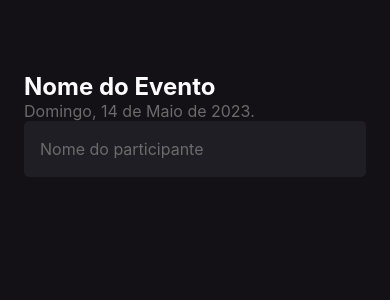
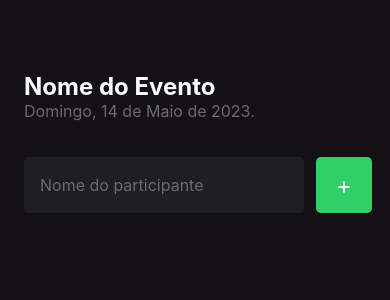
Before and after one commit to PattonHoffiman/react-native-study-2023, a React Native app: screen / in a window 390 px wide. Shown: the top 300 px of the page. Built offline with nearby package versions, Linux system fonts and the light colour scheme.

Commit message:
add: create button and form

```diff
--- a/src/screens/Home/index.tsx
+++ b/src/screens/Home/index.tsx
@@ -1,7 +1,11 @@
-import { View, Text, TextInput } from 'react-native';
+import { useState, useCallback } from 'react';
+import { View, Text, TextInput, TouchableOpacity } from 'react-native';
+
 import styles from './styles';
 
 export default function Home() {
+  const handleParticipantAdd = useCallback(() => console.log('Você clicou no botão de adicionar'), []);
+
   return (
     <View style={styles.container}>
       <Text style={styles.eventName}>
@@ -12,11 +16,19 @@
         Domingo, 14 de Maio de 2023.
       </Text>
 
-      <TextInput
-        style={styles.input}
-        placeholderTextColor="#6b6b6b"
-        placeholder='Nome do participante'
-      />
+      <View style={styles.form}>
+        <TextInput
+          style={styles.input}
+          placeholderTextColor="#6b6b6b"
+          placeholder='Nome do participante'
+        />
+
+        <TouchableOpacity style={styles.button} onPress={handleParticipantAdd}>
+          <Text style={styles.buttonText}>
+            +
+          </Text>
+        </TouchableOpacity>
+      </View>
     </View>
   )
 };
--- a/src/screens/Home/styles.ts
+++ b/src/screens/Home/styles.ts
@@ -1,20 +1,12 @@
 import { StyleSheet } from 'react-native';
 
 const Styles = StyleSheet.create({
-  input: {
-    height: 56,
-    padding: 16,
-    fontSize: 16,
-    borderRadius: 5,
-
-    color: '#fdfcfe',
-    backgroundColor: '#1f1e25',
-  },
   container: {
     flex: 1,
     padding: 24,
     backgroundColor: '#131016',
   },
+
   eventDate: {
     fontSize: 16,
     color: '#6b6b6b',
@@ -25,6 +17,39 @@
     color: '#fdfcfe',
     fontWeight: 'bold',
   },
+
+  input: {
+    flex: 1,
+    height: 56,
+    padding: 16,
+    fontSize: 16,
+    borderRadius: 5,
+    marginRight: 12,
+
+    color: '#fdfcfe',
+    backgroundColor: '#1f1e25',
+  },
+  button: {
+    width: 56,
+    height: 56,
+    borderRadius: 5,
+    backgroundColor: '#31cf67',
+
+    alignItems: 'center',
+    justifyContent: 'center',
+  },
+  buttonText: {
+    fontSize: 24,
+    color: '#fdfcfe',
+  },
+
+  form: {
+    width: '100%',
+    flexDirection: 'row',
+
+    marginTop: 36,
+    marginBottom: 42,
+  },
 });
 
 export default Styles;
```
